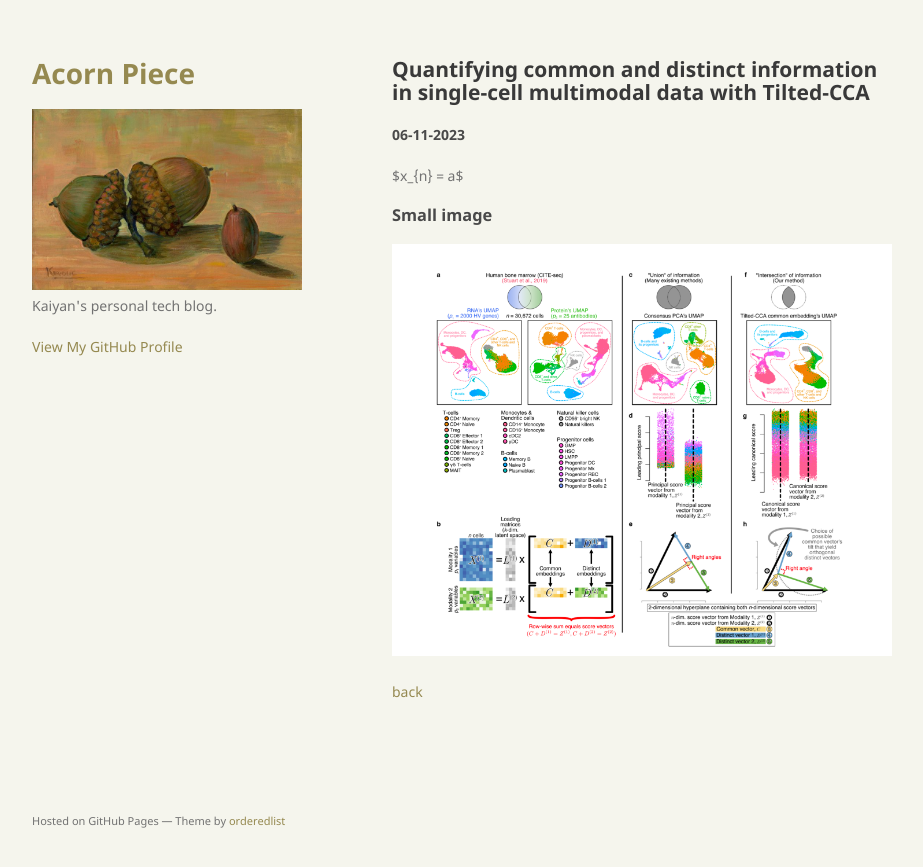
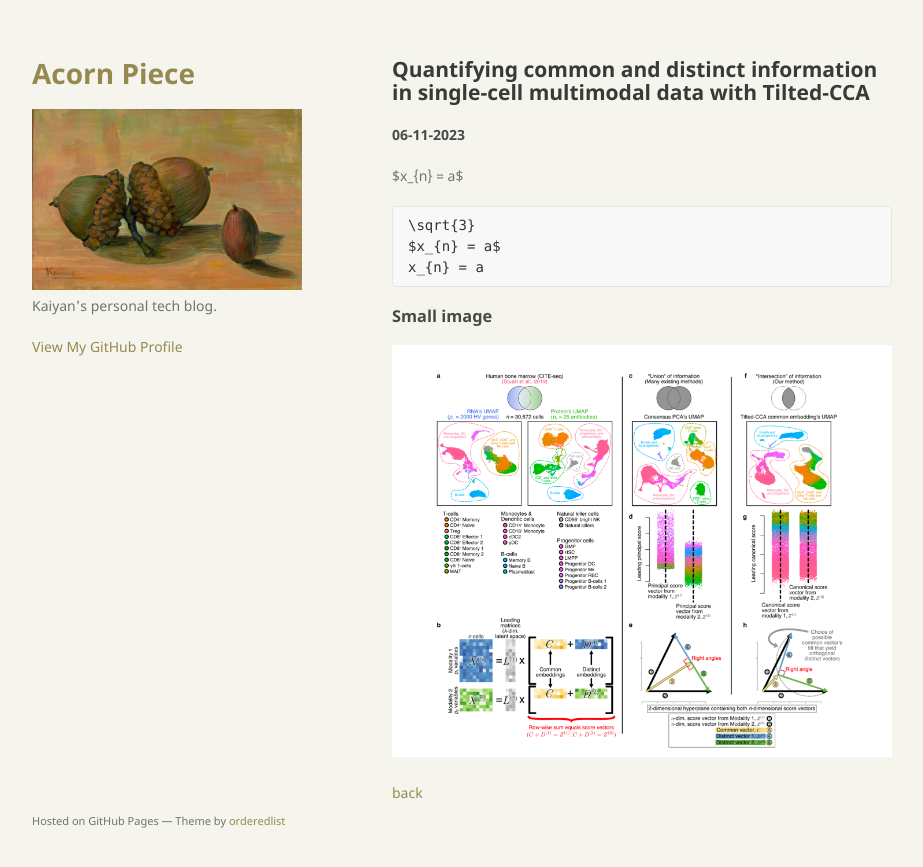
Before and after one commit to KaiyanM/KaiyanM.github.io, a Jekyll site: the page built from mypost/06-11-2023.md, in a window 1280 px wide. Shown: the top 867 px of the page, without its empty margins (178-1101 px from the left). Built offline with Jekyll 4.4.1, drawn with Linux system fonts in a browser that asks for light colours; our own code applies the rules of GitHub Pages for plain Markdown files.

Commit message:
Update 06-11-2023.md

````diff
--- a/mypost/06-11-2023.md
+++ b/mypost/06-11-2023.md
@@ -7,6 +7,12 @@ layout: default
 
 $x_{n} = a$
 
+```math
+\sqrt{3}
+$x_{n} = a$
+x_{n} = a
+```
+
 ### Small image
 
 ![test](./post_image/t1.png)
````
